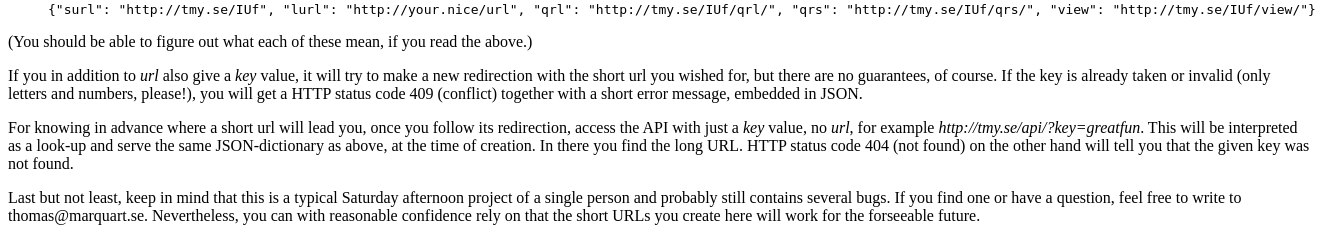
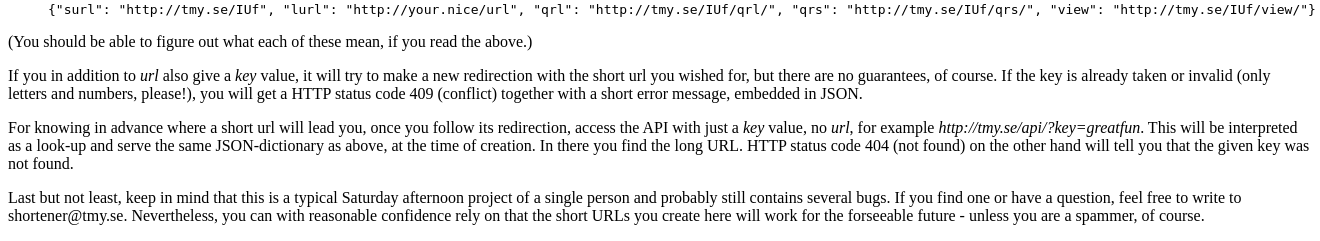
Before and after one commit to ivh/ShortUrl, a Django app: template templates/shorten.html in a window 1320 px wide. Shown: the part 748-989 px from the top of the page. Run offline with Django 3.2, Linux system fonts and the light colour scheme; the template is opened without the code that fills it: most values are stand-ins (such as "Sample title", 1, 10 or a date in 2020).

Commit message:
consistent email

```diff
--- a/templates/shorten.html
+++ b/templates/shorten.html
@@ -60,6 +60,6 @@ found <a href="http://github.com/ivh/ShortUrl">on GitHub</a>.
 
 <p>For knowing in advance where a short url will lead you, once you follow its redirection, access the API with just a <em>key</em> value, no <em>url</em>, for example <em>http://tmy.se/api/?key=greatfun</em>. This will be interpreted as a look-up and serve the same JSON-dictionary as above, at the time of creation. In there you find the long URL. HTTP status code 404 (not found) on the other hand will tell you that the given key was not found.</p>
 
-<p>Last but not least, keep in mind that this is a typical Saturday afternoon project of a single person and probably still contains several bugs. If you find one or have a question, feel free to write to thomas@marquart.se. Nevertheless, you can with reasonable confidence rely on that the short URLs you create here will work for the forseeable future.</p>
+<p>Last but not least, keep in mind that this is a typical Saturday afternoon project of a single person and probably still contains several bugs. If you find one or have a question, feel free to write to shortener@tmy.se. Nevertheless, you can with reasonable confidence rely on that the short URLs you create here will work for the forseeable future - unless you are a spammer, of course.</p>
 
 {% endblock %}
```
